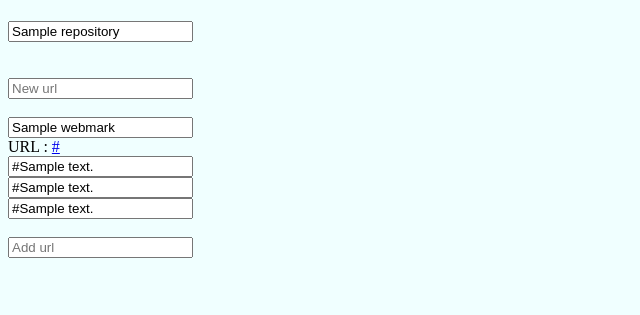
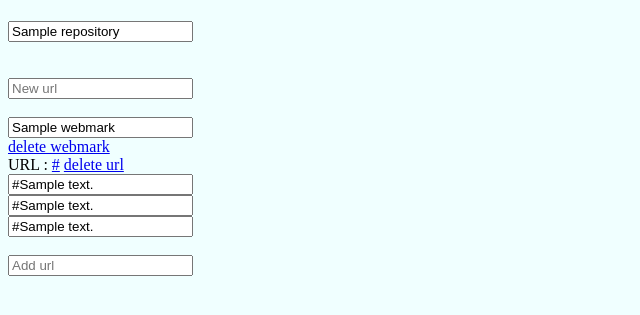
Before and after one commit to teamone-teamone/test, a Django app: template templates/repository/urlrepository.html in a window 1280 px wide. Shown: the part 26-341 px from the top of the page, without its empty margins (0-640 px from the left). Run offline with Django 3.2, Linux system fonts and the light colour scheme; the template is opened without the code that fills it: most values are stand-ins (such as "Sample title", 1, 10 or a date in 2020); some libraries are stand-ins or nearby versions.

Commit message:
feat:url title & webmark,url 삭제 기능 추가

```diff
--- a/templates/repository/urlrepository.html
+++ b/templates/repository/urlrepository.html
@@ -26,8 +26,13 @@
   {% csrf_token %}
   <input type="text" name="title" maxlength="50" required="" value="{{webmark.title}}" id="id_title">
   </form>
+  <a href="{% url 'test:deleteWebmark' repository.pk webmark.pk %}">
+  delete webmark</a>
+  <br>
     {% for url in webmark.url.all %}
-        URL : <a href="{{url.urladdress}}" target='_blank'>{{url.urladdress}}</a>
+        URL : <a href="{{url.urladdress}}" target='_blank'>{{url.urltitle}}</a>
+        <a href="{% url 'test:deleteUrl' repository.pk url.pk %}">
+  delete url</a>
         <form method="POST" action="{% url 'test:changedescription1' repository.pk url.pk%}" enctype="multipart/form-data">
         {% csrf_token %}
           <input type="text" name="description1" maxlength="10" required="" value="#{{url.description1}}" id="id_description1">
--- a/user/views.py
+++ b/user/views.py
@@ -24,7 +24,7 @@ class LoginView(FormView):
         return super().form_valid(form)
 
     def get_success_url(self):
-        return reverse("test:home")
+        return reverse("user:myrepo")
 
     def get(self, request, *args, **kwargs):
         """Handle GET requests: instantiate a blank version of the form."""
@@ -37,7 +37,7 @@ class LoginView(FormView):
 def signup(request):
 
     if request.user.is_authenticated:
-        return redirect(reverse("test:home"))
+        return redirect(reverse("user:myrepo"))
 
     form = forms.SignUpForm(request.POST or None)
 
@@ -48,7 +48,7 @@ def signup(request):
         user = authenticate(request, username=email, password=password)
         if user is not None:
             login(request, user)
-        return redirect(reverse("test:home"))
+        return redirect(reverse("user:myrepo"))
 
     return render(request, "user/signup.html", {"form": form,},)
 
```
Also changed, not shown: test/models.py (+9 -0 lines), test/urls.py (+10 -0 lines), test/views.py (+14 -15 lines), test/migrations/0007_url_urlname.py (added), test/migrations/0008_remove_url_urlname.py (added), test/migrations/0009_url_urltitle.py (added).
